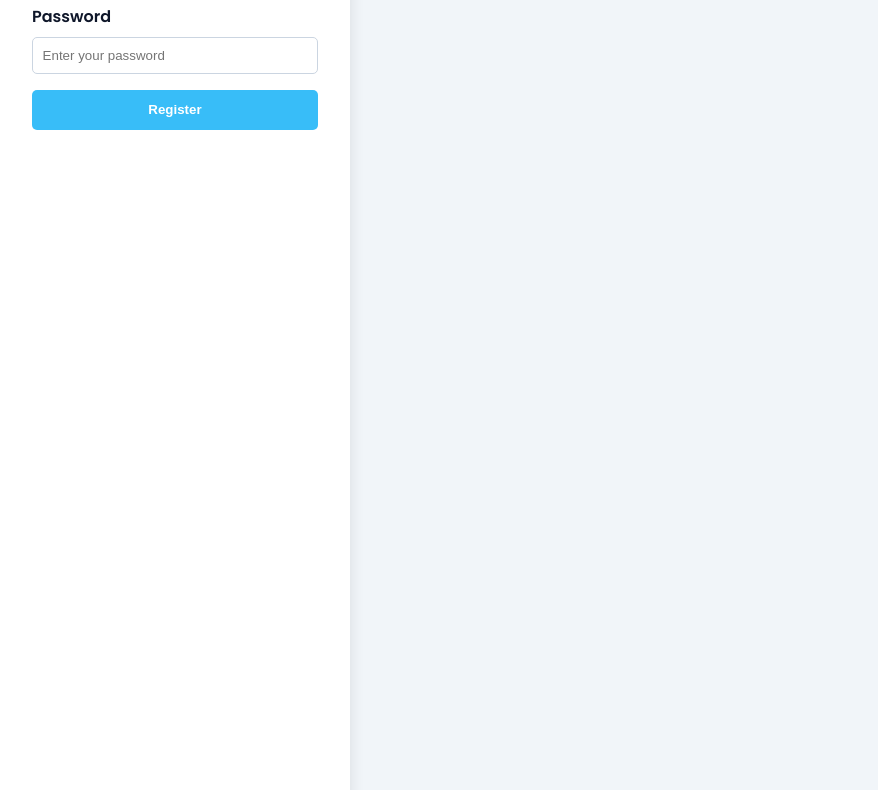
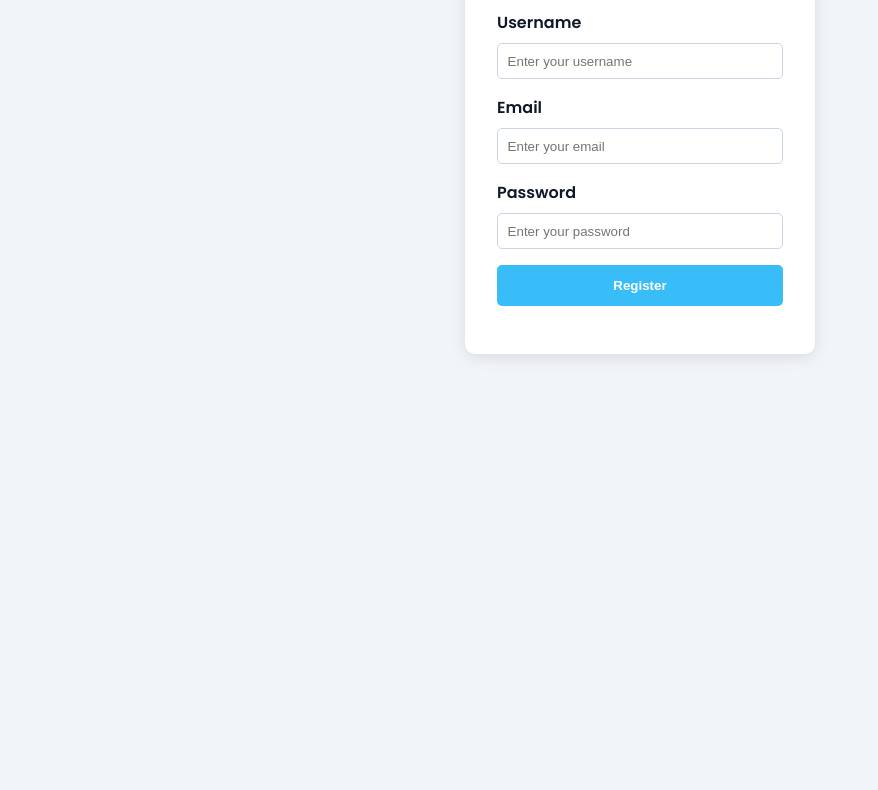
Before and after one commit to Yakdro/form-validation-day-03, a plain HTML site: page form-validation-day-03/index.html in a window 1280 px wide. Shown: the part 270-1060 px from the top of the page, without its empty margins (0-878 px from the left). After the commit the page ends 800 px from the top, so only its background shows below. Drawn offline with Linux system fonts and the light colour scheme.

Commit message:
Update style.css

```diff
--- a/form-validation-day-03/style.css
+++ b/form-validation-day-03/style.css
@@ -8,9 +8,9 @@ body {
   font-family: 'Poppins', sans-serif;
   background-color: #f1f5f9;
   display: flex;
-  justify-content: enter;
-  align-items: enter;
-  height: 500vh;
+  justify-content: center;
+  align-items: center;
+  height: 100vh;
 }
 
 .form-container {
```
